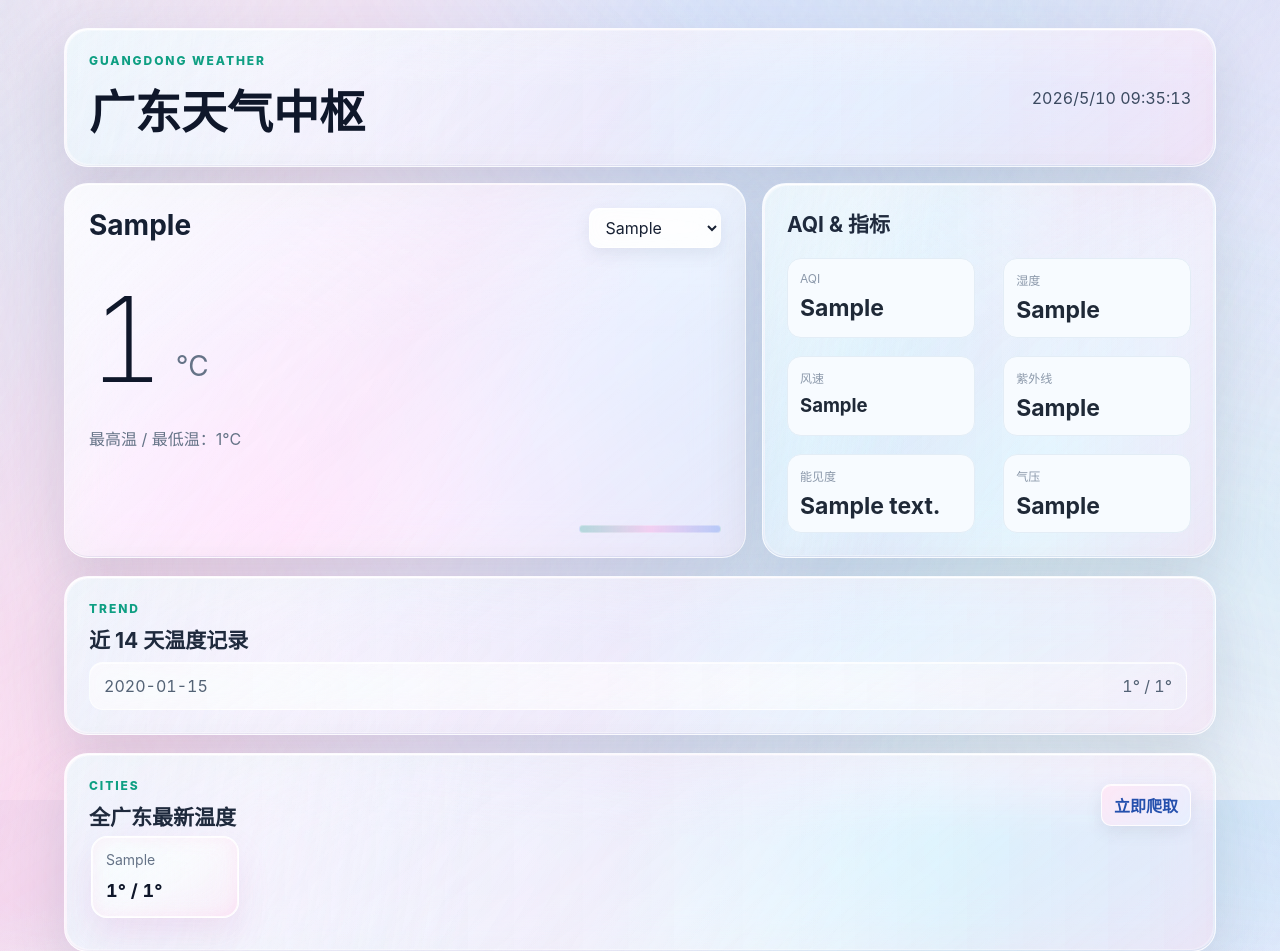
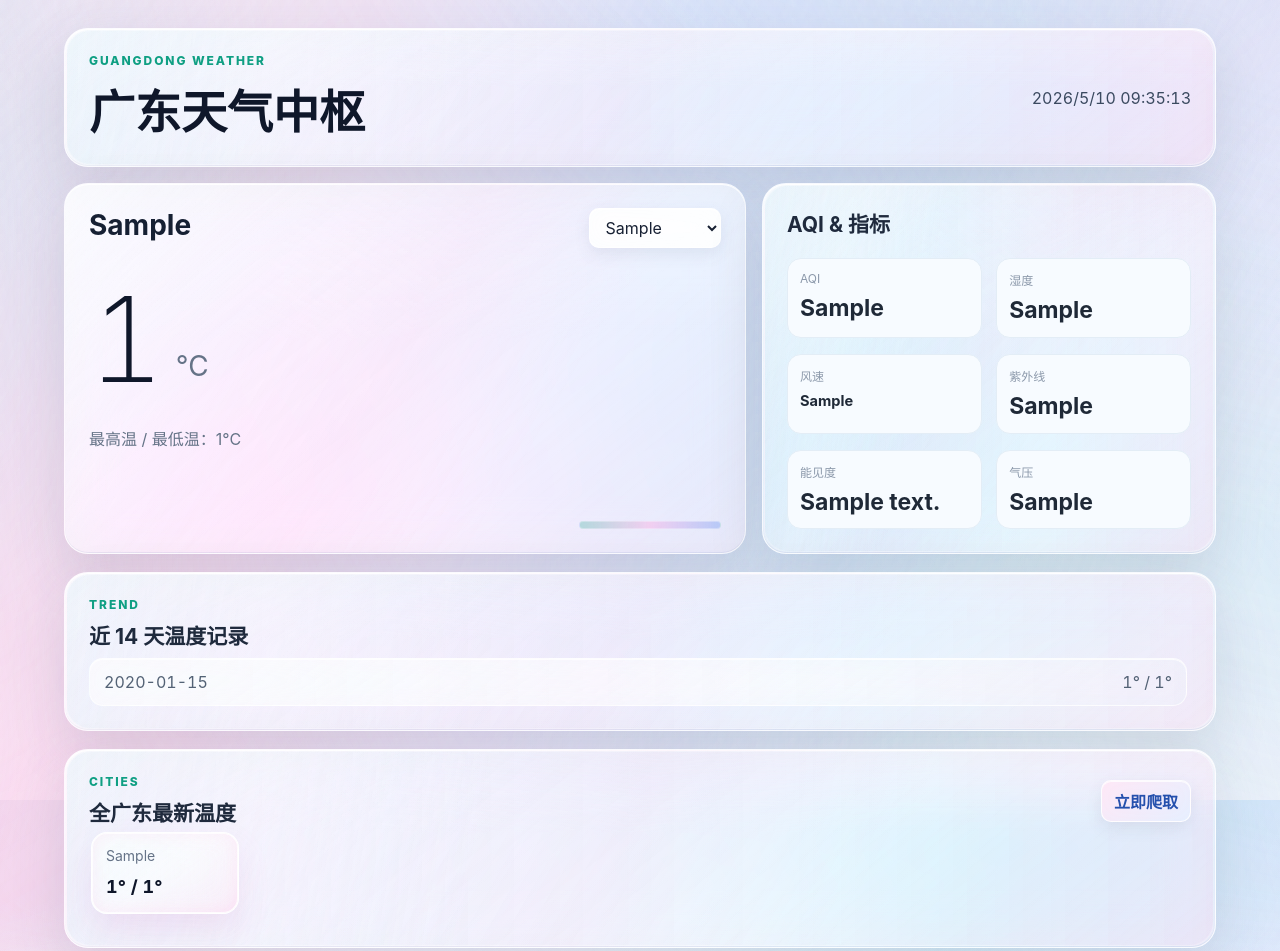
Before and after one commit to alexwilliamclerk/website, a Flask app: page / in a window 1280 px wide. Shown: the top 951 px of the page. Run offline with Flask 3, Linux system fonts and the light colour scheme; tables that the repository leaves empty hold one stand-in row (values such as "Sample post").

Commit message:
Compact wind metric display

```diff
--- a/app.py
+++ b/app.py
@@ -149,6 +149,10 @@ def format_float(value, digits: int = 1) -> str | None:
     return f"{float(value):.{digits}f}"
 
 
+def compact_wind_speed(value) -> str:
+    return re.sub(r"\s+", "", str(value))
+
+
 def fetch_open_meteo_metrics(city: dict, session: requests.Session) -> dict:
     latitude = city.get("latitude")
     longitude = city.get("longitude")
@@ -198,7 +202,7 @@ def fetch_open_meteo_metrics(city: dict, session: requests.Session) -> dict:
     if current.get("relative_humidity_2m") is not None:
         metrics["humidity"] = f"{round(float(current['relative_humidity_2m']))}%"
     if current.get("wind_speed_10m") is not None:
-        metrics["wind_speed"] = f"{format_float(current['wind_speed_10m'])} km/h"
+        metrics["wind_speed"] = f"{format_float(current['wind_speed_10m'])}km/h"
     if current.get("uv_index") is not None:
         metrics["uv_index"] = format_float(current["uv_index"])
     if current.get("visibility") is not None:
@@ -227,7 +231,13 @@ def fetch_open_meteo_metrics(city: dict, session: requests.Session) -> dict:
 def combine_weather_metrics(primary: dict, secondary: dict) -> dict:
     weather = {**primary}
     for key, value in secondary.items():
-        if key in {"wind_speed", "uv_index"} and weather.get(key) and value:
+        if key == "wind_speed" and value:
+            compact_value = compact_wind_speed(value)
+            if weather.get(key):
+                weather[key] = f"{compact_wind_speed(weather[key])}·{compact_value}"
+            else:
+                weather[key] = compact_value
+        elif key == "uv_index" and weather.get(key) and value:
             weather[key] = f"{weather[key]} · {value}"
         elif not weather.get(key):
             weather[key] = value
--- a/static/style.css
+++ b/static/style.css
@@ -266,7 +266,7 @@ h3 {
 .matrix {
   display: grid;
   grid-template-columns: repeat(2, minmax(0, 1fr));
-  gap: 18px 28px;
+  gap: 16px 14px;
 }
 
 .matrix label {
@@ -293,7 +293,12 @@ h3 {
 }
 
 #metricWindSpeed {
-  font-size: clamp(14px, 1.45vw, 21px);
+  display: block;
+  max-width: 100%;
+  font-size: clamp(11px, 1.14vw, 18px);
+  letter-spacing: 0;
+  overflow: hidden;
+  text-overflow: clip;
 }
 
 .city-row {
```
